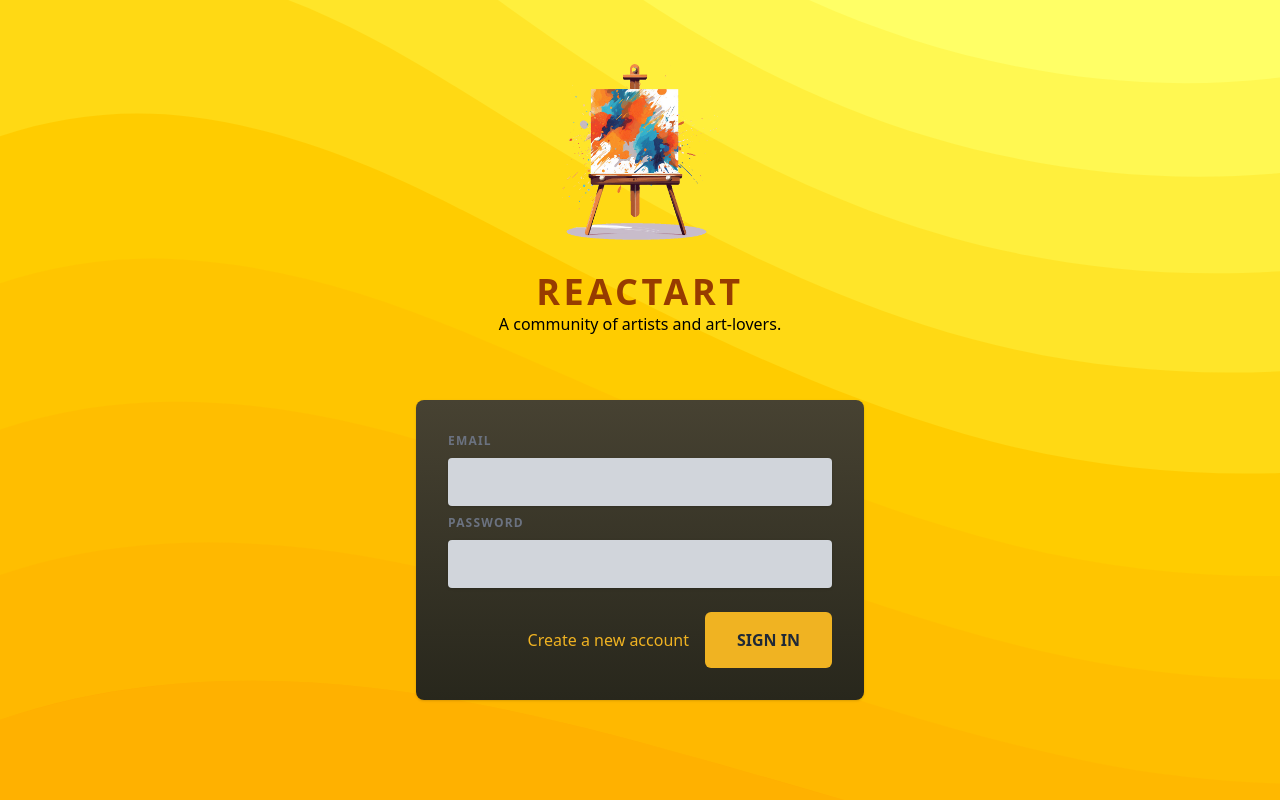
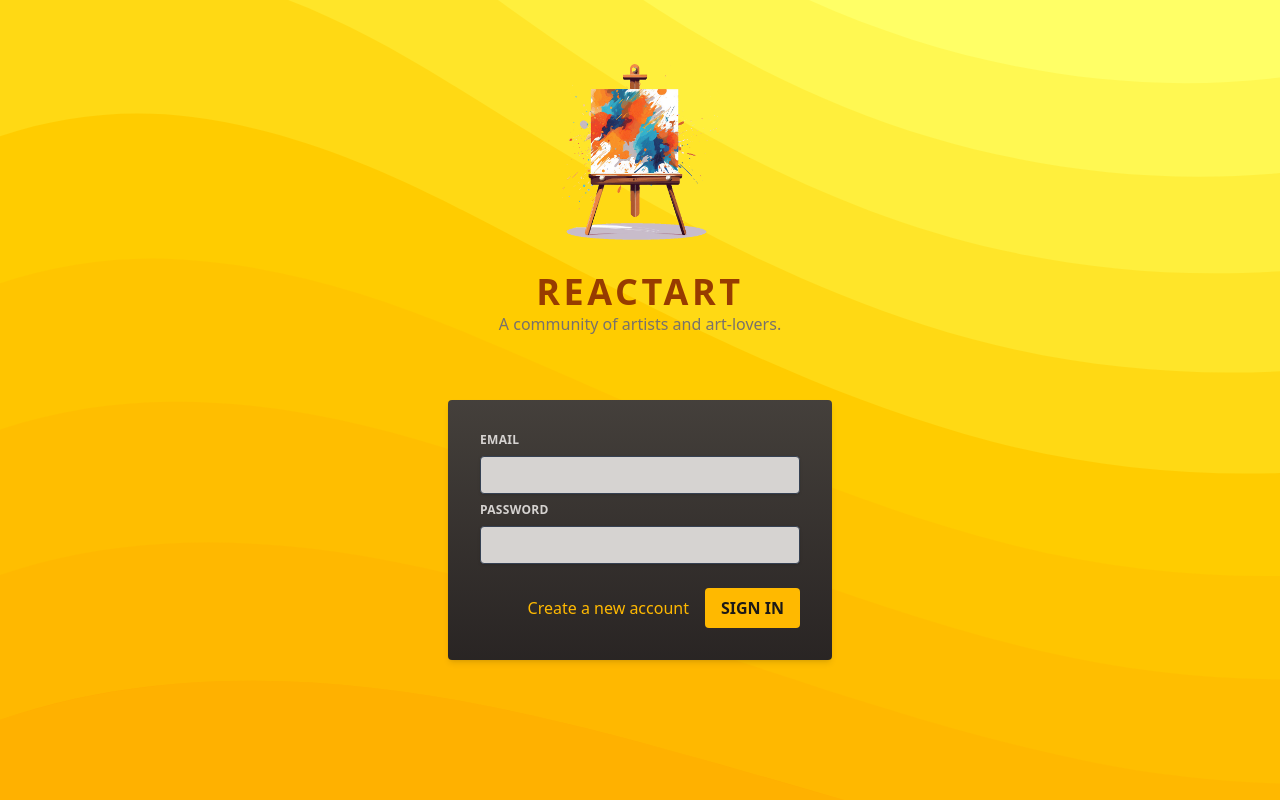
Before and after one commit to Soumyajit-siliguri/react-art, a React (Vite) app: page / in a window 1280 px wide. Built offline with nearby package versions, Linux system fonts and the light colour scheme.

Commit message:
tailwind css migraton done

```diff
--- a/src/components/AuthInputs.jsx
+++ b/src/components/AuthInputs.jsx
@@ -1,14 +1,15 @@
 import { useState } from 'react';
-import { styled } from 'styled-components'
-import Button from './Button';
+//import { styled } from 'styled-components'
 import CustomInput from './Input';
-
+import Button from './Button.jsx';
+{/*}
 const ControlContainer = styled.div`
   display: flex;
   flex-direction: column;
   gap: 0.5rem;
   margin-bottom: 1.5rem;
 `
+*/}
 export default function AuthInputs() {
   const [enteredEmail, setEnteredEmail] = useState('');
   const [enteredPassword, setEnteredPassword] = useState('');
@@ -30,8 +31,8 @@ export default function AuthInputs() {
   const passwordNotValid = submitted && enteredPassword.trim().length < 6;
 
   return (
-    <div id="auth-inputs">
-      <ControlContainer>
+    <div id="auth-inputs" className="w-full max-w-sm p-8 mx-auto rounded shadow-md bg-gradient-to-b from-stone-700 to-stone-800">
+      <div className="flex flex-col gap-2 mb-6">
           <CustomInput
             $invalid={emailNotValid}
             type="email"
@@ -68,9 +69,11 @@ export default function AuthInputs() {
             }
 
           />*/}
-      </ControlContainer>
-      <div className="actions">
-        <button type="button" className="text-button">
+      </div>
+      {/*<div className="actions">*/}
+      <div className="flex justify-end gap-4">
+        {/*<button type="button" className="text-button">*/}
+        <button type="button" className="text-amber-400 hover:text-amber-500">
           Create a new account
         </button>
         <Button onClick={handleLogin}>Sign In</Button>
--- a/src/components/Button.jsx
+++ b/src/components/Button.jsx
@@ -1,4 +1,4 @@
-import { styled } from 'styled-components'
+{/*import { styled } from 'styled-components'
 
 const Button = styled.button`
   padding: 1rem 2rem;
@@ -15,3 +15,8 @@ const Button = styled.button`
   }
 `
 export default Button;
+*/}
+
+export default function Button({children, ...props}){
+  return <button className="px-4 py-2 font-semibold uppercase rounded text-stone-900 bg-amber-400 hover:bg-amber-500" {...props}>{children}</button>
+}
--- a/src/components/Header.jsx
+++ b/src/components/Header.jsx
@@ -1,5 +1,5 @@
 import logo from '../assets/logo.png';
-import { styled } from 'styled-components'
+//import { styled } from 'styled-components'
 //import classes from './Header.module.css';
 {/*
 const StyledHeader = styled.header`
@@ -49,12 +49,12 @@ const StyledHeader = styled.header`
 export default function Header() {
   return (
 
-    <header className="flex flex-col items-center mt-8 mb-16">
+    <header className="flex flex-col items-center mt-8  mb-8 md:mb-16">
       {/*<StyledHeader>*/}
       <img src={logo} alt="A canvas" className="mb-8 w-44 h-44 object-contain"/>
-      <h1 className="text-4xl font-semibold tracking-widest text-center uppercase text-amber-800 font-title">ReactArt</h1>
+      <h1 className=" text-xl md:text-4xl font-semibold tracking-widest text-center uppercase text-amber-800 font-title">ReactArt</h1>
       {/*<p className={classes.paragraph}>A community of artists and art-lovers.</p>*/}
-      <p>A community of artists and art-lovers.</p>
+      <p className="text-stone-500">A community of artists and art-lovers.</p>
     {/*</StyledHeader>*/}
     </header>
   );
--- a/src/components/Input.jsx
+++ b/src/components/Input.jsx
@@ -1,3 +1,4 @@
+{/*
 import { styled } from 'styled-components'
 
 const Label = styled.label`
@@ -20,11 +21,31 @@ const Input = styled.input`
   border-radius: 0.25rem;
   box-shadow: 0 1px 3px 0 rgba(0, 0, 0, 0.1), 0 1px 2px 0 rgba(0, 0, 0, 0.06);
 `
+*/}
+
+export default function CustomInput({label, $invalid, ...props}){
+
+  let labelClasses = "block mb-2 text-xs font-bold tracking-wide uppercase ";
+  let inputClasses = "w-full px-3 py-2 leading-tight border rounded shadow ";
+  if($invalid){
+    labelClasses += "text-red-400";
+    inputClasses += "text-red-500 bg-red-100 border-red-300";
+  }else{
+    labelClasses += "text-stone-300";
+    inputClasses += "text-gray-700 bg-stone-300";
+  }
 
 
-export default function CustomInput({label, invalid, ...props}){
+
     return <p>
-        <Label $invalid={invalid}>{label}</Label>
-        <Input $invalid={invalid} {...props}/>
+        <label
+        className={labelClasses}
+        $invalid={$invalid}>
+          {label}
+        </label>
+        <input
+        className={inputClasses}
+        $invalid={$invalid}
+        {...props}/>
     </p>
 }
--- a/src/index.css
+++ b/src/index.css
@@ -22,7 +22,7 @@ body {
 
 button {
   cursor: pointer;
-  background: none;
+  /*background: none;*/
   line-height: inherit;
 }
 
@@ -30,7 +30,7 @@ button:focus {
   outline: none;
 }
 
-
+/*
 #auth-inputs {
   width: 100%;
   max-width: 28rem;
@@ -79,7 +79,8 @@ input.invalid {
   border-color: #f73f3f;
   background-color: #fed2d2;
 }
-
+*/
+/*
 .actions {
   display: flex;
   justify-content: flex-end;
@@ -101,6 +102,7 @@ input.invalid {
   background-color: #f0920e;
 }
 
+
 .text-button {
   color: #f0b322;
   border: none;
@@ -109,3 +111,4 @@ input.invalid {
 .text-button:hover {
   color: #f0920e;
 }
+  */
```
